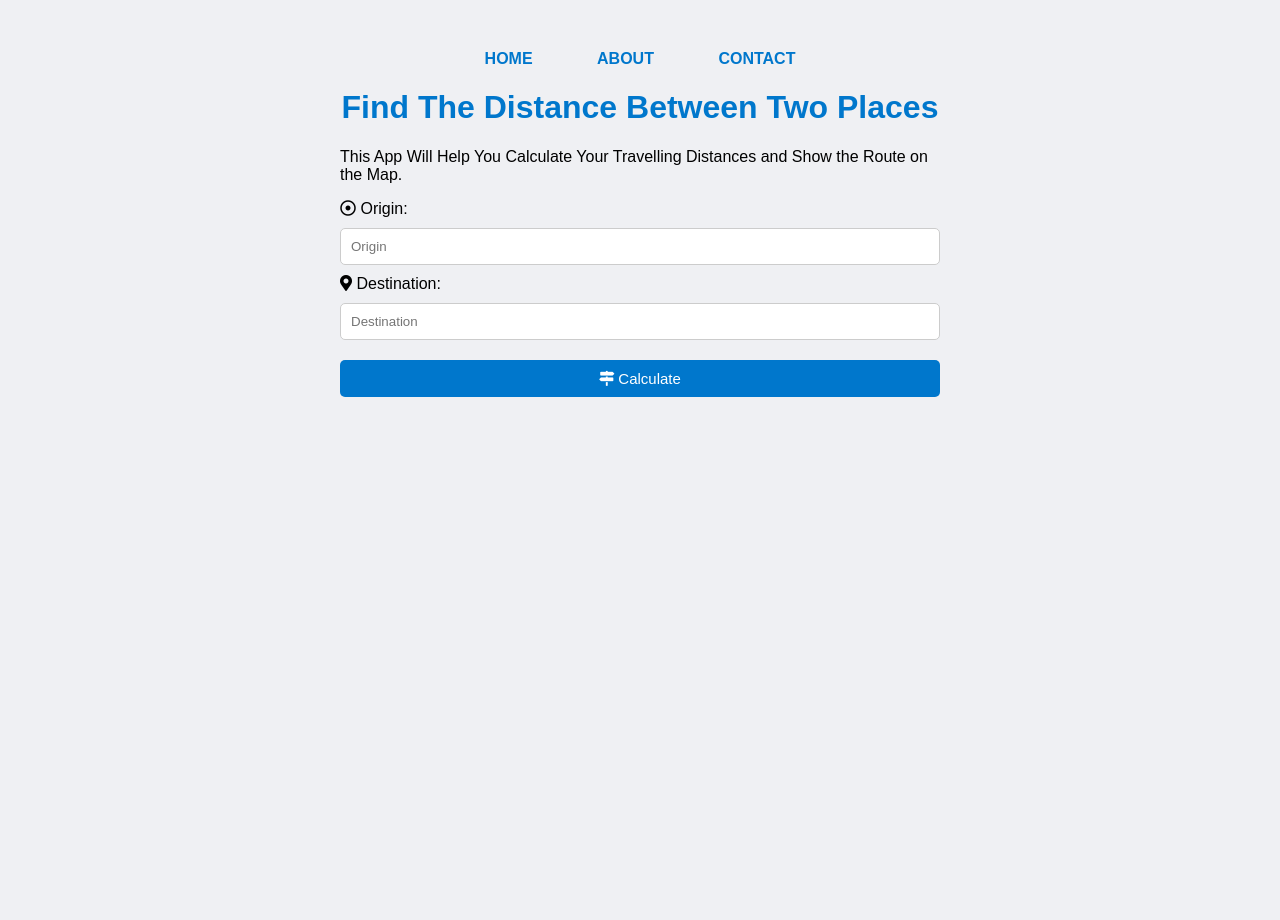
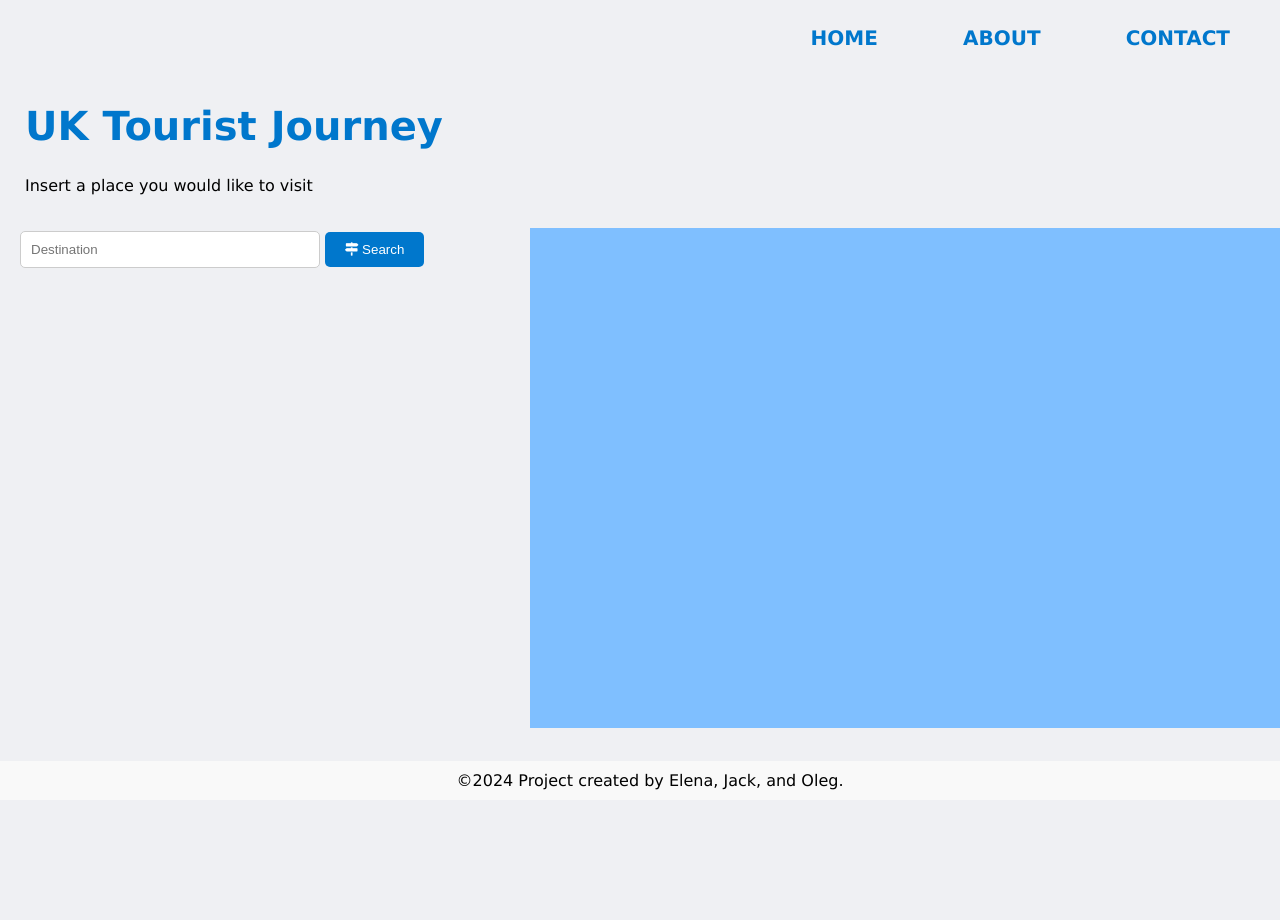
Before and after one commit to fac30/tourism-app, a website: page index.html in a window 1280 px wide. Shown: the top 920 px of the page. After the commit the page ends 800 px from the top, so only its background shows below. Drawn offline with Linux system fonts and the light colour scheme; no server answers.

Commit message:
css updated, js calRoute needs to be adjusted for new structure

```diff
--- a/index.html
+++ b/index.html
@@ -1,4 +1,50 @@
 <!DOCTYPE html>
+<html lang="en">
+
+<head>
+    <meta charset="UTF-8">
+    <meta name="viewport" content="width=device-width, initial-scale=1.0">
+    <title>UK Tourist Journey</title>
+    <link rel="stylesheet" href="https://cdnjs.cloudflare.com/ajax/libs/font-awesome/5.15.4/css/all.min.css">
+    <link rel="stylesheet" type="text/css" href="/public/styles.css">
+    <script src="https://polyfill.io/v3/polyfill.min.js?features=default"></script>
+</head>
+
+<body>
+    <nav>
+        <ul>
+            <li><a href="#">HOME</a></li>
+            <li><a href="https://github.com/fac30/tourism-app" target="_blank">ABOUT</a></li>
+            <li><a href="#">CONTACT</a></li>
+        </ul>
+    </nav>
+
+    <div class="container-fluid">
+        <h1>UK Tourist Journey</h1>
+        <p>Insert a place you would like to visit</p>
+    </div>
+
+    <div class="container">
+        <div class="search-container">
+            <input type="text" id="to" placeholder="Destination" class="form-control">
+            <button class="btn" onclick="calcRoute();" required><i class="fas fa-map-signs"></i> Search</button>
+        </div>
+    </div>
+
+    <section class="map-google">
+        <div id="googleMap"></div>
+        <div id="output"></div>
+    </section>
+
+    <footer>&copy;2024 Project created by Elena, Jack, and Oleg.</footer>
+
+    <script src="./public/main.js"></script>
+</body>
+
+</html>
+
+<!-- FIRST VERSION OF CODE -->
+<!-- <!DOCTYPE html>
 <html lang="en">
 
 <head>
@@ -32,6 +78,7 @@
         </div>
     </div>
 
+
     <div id="googleMap"></div>
     <div id="output"></div>
 
@@ -40,4 +87,4 @@
     <script src="./public/main.js"></script>
 </body>
 
-</html>
+</html> -->
--- a/public/styles.css
+++ b/public/styles.css
@@ -1,4 +1,148 @@
 body {
+    font-family: Verdana, Geneva, Tahoma, sans-serif;
+    background-color: #eff0f3;
+    margin: 0;
+    padding: 0;
+    display: flex;
+    flex-direction: column;
+    min-height: 100vh;
+    /* Ensure the body takes up at least the height of the viewport */
+}
+
+h1 {
+    font-size: 40px;
+}
+
+nav {
+    padding: 10px 0;
+}
+
+nav ul {
+    list-style-type: none;
+    /* margin: 0; */
+    padding: 0;
+    text-align: right;
+}
+
+nav ul li {
+    display: inline-block;
+    margin-right: 20px;
+}
+
+nav ul li a {
+    color: #0077cc;
+    text-decoration: none;
+    font-weight: bold;
+    padding: 10px 30px;
+    margin-top: 10px;
+    border-radius: 5px;
+    font-size: 20px;
+    transition: all 0.3s ease;
+}
+
+nav ul li a:hover {
+    background-color: #7fbfff;
+    opacity: 80%;
+    color: #fff;
+}
+
+.container {
+    max-width: 800px;
+    margin: 20px;
+    float: left;
+}
+
+.container-fluid {
+    margin-left: 25px;
+}
+
+.container-fluid h1 {
+    color: #0077cc;
+}
+
+.search-container {
+    text-align: left;
+    margin-bottom: 40px;
+}
+
+.form-control {
+    padding: 10px;
+    width: 300px;
+    box-sizing: border-box;
+    border-radius: 5px;
+    border: 1px solid #ccc;
+}
+
+.btn {
+    padding: 10px 20px;
+    border: none;
+    border-radius: 5px;
+    background-color: #0077cc;
+    color: #fff;
+    cursor: pointer;
+}
+
+.btn:hover {
+    background-color: #7fbfff;
+}
+
+#search-results {
+    background-color: #f9f9f9;
+    padding: 20px;
+    border-radius: 5px;
+    box-shadow: 0 2px 4px rgba(0, 0, 0, 0.1);
+}
+
+.map-google {
+
+    margin-top: -120px;
+    margin-left: 530px;
+}
+
+#googleMap {
+    background-color: #7fbfff;
+    /* Just for showing where the map is, you can remove this if not needed */
+    max-width: 850px;
+    width: 100%;
+    height: 500px;
+    margin-top: 20px;
+}
+
+#output {
+    background-color: #0077cc;
+    max-width: 600px;
+    width: 100%;
+    /* Adjusts the map width to be responsive within the container */
+    margin: 20px auto;
+}
+
+.alert-info,
+.alert-danger {
+    padding: 10px;
+    color: #00529B;
+    background-color: #BDE5F8;
+    margin-top: 10px;
+}
+
+.alert-danger {
+    color: #D8000C;
+    background-color: #FFBABA;
+}
+
+footer {
+    background-color: #f9f9f9;
+    padding: 10px;
+    text-align: center;
+    margin-top: auto;
+    width: 100%;
+    /* position: absolute; */
+    bottom: 0;
+}
+
+
+
+/* FIRST CODE CSS STYLES */
+/* body {
     margin: 0;
     padding: 0;
     font-family: Arial, sans-serif;
```
